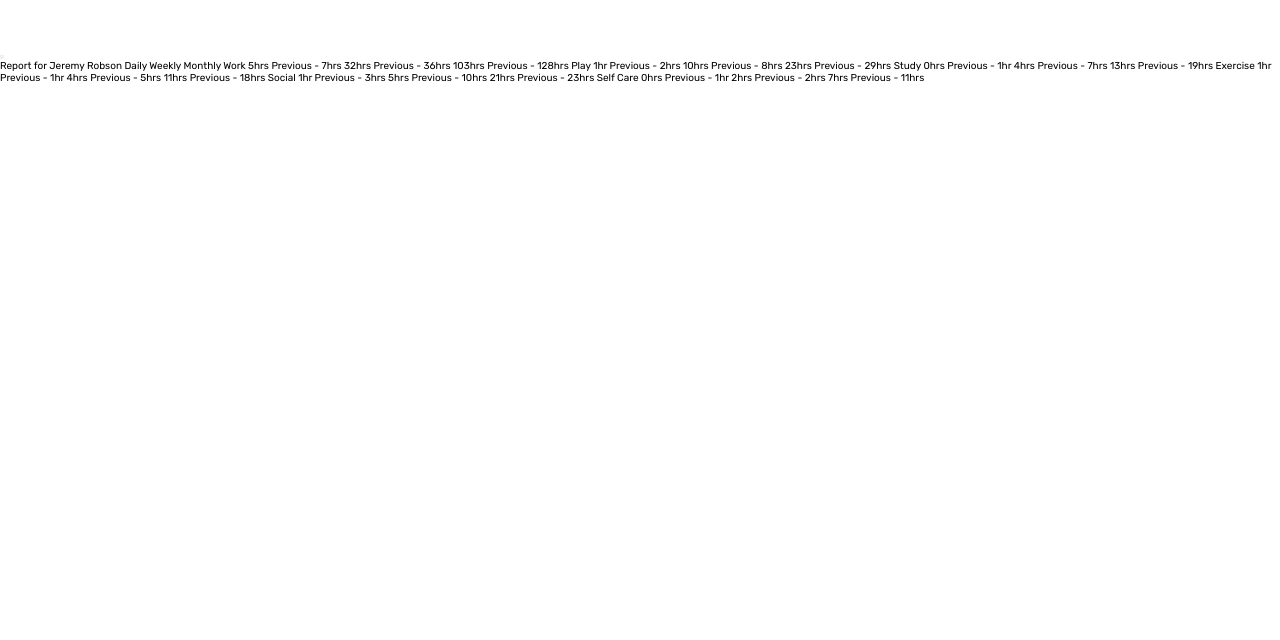
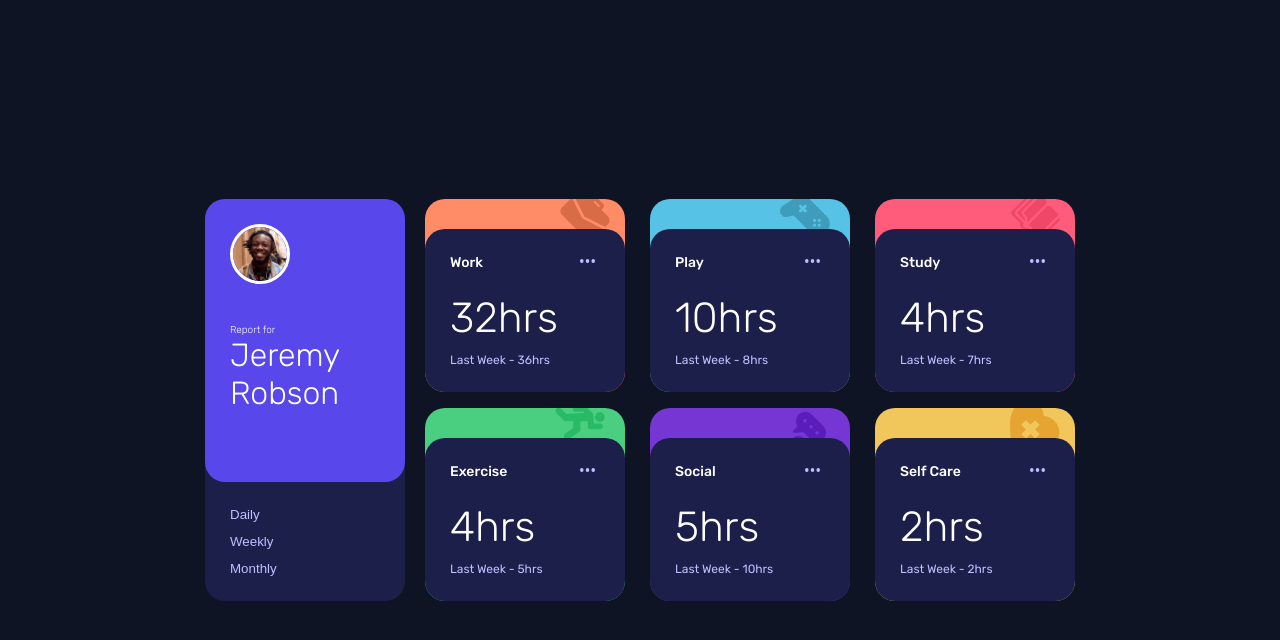
Before and after one commit to HernanChoquo161Dev/FEM-TimeTrackingDashboardMain, a plain HTML site: page index.html in a window 1280 px wide. Drawn offline with Linux system fonts and the light colour scheme.

Commit message:
add solution design desktop - CSS - HTML

```diff
--- a/css/style.css
+++ b/css/style.css
@@ -12,6 +12,8 @@
   --color-dark-blue: hsl(235, 46%, 20%);
   --color-desaturated-blue: hsl(235, 45%, 61%);
   --color-pale-blue: hsl(236, 100%, 87%);
+
+  --color-dark-blue-opacity: hsl(236, 41%, 34%);
 }
 /*normalize*/
 *,
@@ -29,5 +31,185 @@ html {
 body {
   min-height: 100vh;
 
+  background-color: var(--color-very-dark-blue);
+
+  color: #ffffff;
   font-family: "Rubik", sans-serif;
 }
+/*main page*/
+.main-page {
+  position: relative;
+  top: 50vh;
+  transform: translateY(-50%);
+}
+/*component*/
+.tracking-dashboard {
+  display: flex;
+  justify-content: center;
+}
+/*usuario section*/
+.tracking-dashboard__user-box {
+  background-color: var(--color-dark-blue);
+
+  display: flex;
+  flex-direction: column;
+  flex: 0 0 200px;
+
+  margin-right: 2rem;
+
+  border-radius: 2rem;
+}
+/*info user block*/
+.info-user {
+  background-color: var(--color-blue);
+
+  max-width: 20rem;
+
+  padding: 2.5rem;
+  padding-bottom: 7rem;
+
+  border-radius: 2rem;
+}
+.info-user__image-box {
+  width: 6rem;
+
+  margin-bottom: 4rem;
+}
+.info-user__image {
+  display: block;
+  width: 100%;
+
+  border-radius: 50%;
+  border: 3px solid #ffffff;
+}
+.info-user__text {
+  font-weight: 300;
+}
+.info-user__name {
+  font-weight: 300;
+  font-size: 3.2rem;
+}
+/*time change block*/
+.time-change {
+  padding: 2.5rem;
+}
+.time-change__list {
+  list-style: none;
+}
+.time-change__option {
+  color: var(--color-pale-blue);
+  font-weight: 400;
+  font-size: 1.3rem;
+}
+.time-change__option--margin {
+  margin-bottom: 1.2rem;
+}
+.time-change__change-time {
+  padding-right: 2rem;
+
+  color: inherit;
+
+  background-color: transparent;
+  border: none;
+
+  transition-duration: 0.5s;
+}
+.time-change__change-time:hover {
+  color: #ffffff;
+  transform: scale(1.1);
+}
+/*time tracking section*/
+.tracking-dashboard__tracking-box {
+  display: flex;
+  align-content: space-between;
+  justify-content: space-between;
+
+  flex-basis: 65rem;
+  flex-wrap: wrap;
+}
+/*time tracking block*/
+.time-tracking {
+  background-repeat: no-repeat;
+  background-size: 5rem;
+  background-position: top -0.8rem right 1.5rem;
+
+  width: 20rem;
+
+  padding-top: 3rem;
+
+  border-radius: 2rem;
+}
+.time-tracking:nth-child(1) {
+  background-color: var(--color-orange);
+  background-image: url(../images/icon-work.svg);
+}
+.time-tracking:nth-child(2) {
+  background-color: var(--color-light-blue);
+  background-image: url(../images/icon-play.svg);
+  background-position: top -0.4rem right 2rem;
+}
+.time-tracking:nth-child(3) {
+  background-color: var(--color-red);
+  background-image: url(../images/icon-study.svg);
+}
+.time-tracking:nth-child(4) {
+  background-color: var(--color-green);
+  background-image: url(../images/icon-exercise.svg);
+  background-position: top -0.2rem right 2rem;
+}
+.time-tracking:nth-child(5) {
+  background-color: var(--color-violet);
+  background-image: url(../images/icon-social.svg);
+  background-position: top 0rem right 2rem;
+}
+.time-tracking:nth-child(6) {
+  background-color: var(--color-yellow);
+  background-image: url(../images/icon-self-care.svg);
+}
+.time-tracking__content {
+  background-color: var(--color-dark-blue);
+  height: 100%;
+
+  padding: 2.5rem;
+
+  border-radius: 2rem;
+}
+.time-tracking__content:hover {
+  background-color: var(--color-dark-blue-opacity);
+}
+/*cell theme block*/
+.cell-theme {
+  margin-bottom: 2.2rem;
+}
+.cell-theme__text {
+  display: inline;
+  font-size: 1.4rem;
+  font-weight: 500;
+}
+.cell-theme__change {
+  background-color: transparent;
+  float: right;
+
+  padding: 0.5rem;
+
+  border: none;
+
+  transition-duration: 0.5s;
+}
+.cell-theme__image {
+  display: block;
+  width: 1.5rem;
+}
+.cell-theme__change:hover {
+  transform: scale(1.2);
+}
+.time-tracking__time {
+  font-size: 4.2rem;
+  font-weight: 300;
+
+  margin-bottom: 1rem;
+}
+.time-tracking__text {
+  color: var(--color-pale-blue);
+  font-size: 1.2rem;
+}
--- a/index.html
+++ b/index.html
@@ -15,92 +15,113 @@
   <link rel="stylesheet" href="./css/style.css">
 </head>
 <body>
-
-  <main class="main-class">
+  <!--main page-->
+  <main class="main-page">
+    <!--conponent-->
     <div class="tracking-dashboard">
-      <div class="tracking-dashboard__usuario-box">
-        <div class="tracking-dashboard__image-box">
-          <img src="" alt="" class="tracking-dashboard__image">
+      <!--user section-->
+      <div class="tracking-dashboard__user-box">
+        <!--info user block-->
+        <div class="info-user">
+          <div class="info-user__image-box">
+            <img src="./images/image-jeremy.png" alt="user" class="info-user__image">
+          </div>
+          <span class="info-user__text">Report for</span>
+          <h1 class="info-user__name">Jeremy Robson</h1>
         </div>
-        <span class="tracking-dashboard__text"></span>
-        <h1 class="tracking-dashboard__name"></h1>
+        <!--time change block-->
         <div class="time-change">
           <ul class="time-change__list">
-            <li class="time-change__option"></li>
-            <li class="time-change__option"></li>
-            <li class="time-change__option"></li>
+            <li class="time-change__option time-change__option--margin">
+              <button class="time-change__change-time">Daily</button>
+            </li>
+            <li class="time-change__option time-change__option--margin">
+              <button class="time-change__change-time">Weekly</button>
+            </li>
+            <li class="time-change__option">
+              <button class="time-change__change-time">Monthly</button>
+            </li>
           </ul>
         </div>
       </div>
-      <div class="time-tracking">
-        <div class="time-cell">
-          <div class="time-cell__content">
+      <!--time tracking section-->
+      <div class="tracking-dashboard__tracking-box">
+        <!--time tracking block-->
+        <div class="time-tracking">
+          <div class="time-tracking__content">
+            <!--cell theme block-->
             <div class="cell-theme">
               <h2 class="cell-theme__text"></h2>
-              <button class="cell-theme__change"></button>
+              <button class="cell-theme__change">
+                <img src="./images/icon-ellipsis.svg" alt="" class="cell-theme__image">
+              </button>
             </div>
-            <h1 class="time-cell__time"></h1>
-            <p class="time-cell__text"></p>
+            <h1 class="time-tracking__time"></h1>
+            <p class="time-tracking__text"></p>
           </div>
         </div>
-      </div>
+        <div class="time-tracking">
+          <div class="time-tracking__content">
+            <div class="cell-theme">
+              <h2 class="cell-theme__text"></h2>
+              <button class="cell-theme__change">
+                <img src="./images/icon-ellipsis.svg" alt="" class="cell-theme__image">
+              </button>
+            </div>
+            <h1 class="time-tracking__time"></h1>
+            <p class="time-tracking__text"></p>
+          </div>
+        </div>
+        <div class="time-tracking">
+          <div class="time-tracking__content">
+            <div class="cell-theme">
+              <h2 class="cell-theme__text"></h2>
+              <button class="cell-theme__change">
+                <img src="./images/icon-ellipsis.svg" alt="" class="cell-theme__image">
+              </button>
+            </div>
+            <h1 class="time-tracking__time"></h1>
+            <p class="time-tracking__text"></p>
+          </div>
+        </div>
+        <div class="time-tracking">
+          <div class="time-tracking__content">
+            <div class="cell-theme">
+              <h2 class="cell-theme__text"></h2>
+              <button class="cell-theme__change">
+                <img src="./images/icon-ellipsis.svg" alt="" class="cell-theme__image">
+              </button>
+            </div>
+            <h1 class="time-tracking__time"></h1>
+            <p class="time-tracking__text"></p>
+          </div>
+        </div>
+        <div class="time-tracking">
+          <div class="time-tracking__content">
+            <div class="cell-theme">
+              <h2 class="cell-theme__text"></h2>
+              <button class="cell-theme__change">
+                <img src="./images/icon-ellipsis.svg" alt="" class="cell-theme__image">
+              </button>
+            </div>
+            <h1 class="time-tracking__time"></h1>
+            <p class="time-tracking__text"></p>
+          </div>
+        </div>
+        <div class="time-tracking">
+          <div class="time-tracking__content">
+            <div class="cell-theme">
+              <h2 class="cell-theme__text"></h2>
+              <button class="cell-theme__change">
+                <img src="./images/icon-ellipsis.svg" alt="" class="cell-theme__image">
+              </button>
+            </div>
+            <h1 class="time-tracking__time"></h1>
+            <p class="time-tracking__text"></p>
+          </div>
+        </div>
     </div>
   </main>
-
-  Report for
-  Jeremy Robson
-
-  Daily
-  Weekly
-  Monthly
-
-  Work
-  5hrs <!-- daily -->
-  Previous - 7hrs <!-- daily -->
-  32hrs <!-- weekly -->
-  Previous - 36hrs <!-- weekly -->
-  103hrs <!-- monthly -->
-  Previous - 128hrs <!-- monthly -->
-
-  Play
-  1hr <!-- daily -->
-  Previous - 2hrs <!-- daily -->
-  10hrs <!-- weekly -->
-  Previous - 8hrs <!-- weekly -->
-  23hrs <!-- monthly -->
-  Previous - 29hrs <!-- monthly -->
-
-  Study
-  0hrs <!-- daily -->
-  Previous - 1hr <!-- daily -->
-  4hrs <!-- weekly -->
-  Previous - 7hrs <!-- weekly -->
-  13hrs <!-- monthly -->
-  Previous - 19hrs <!-- monthly -->
-
-  Exercise
-  1hr <!-- daily -->
-  Previous - 1hr <!-- daily -->
-  4hrs <!-- weekly -->
-  Previous - 5hrs <!-- weekly -->
-  11hrs <!-- monthly -->
-  Previous - 18hrs <!-- monthly -->
-
-  Social
-  1hr <!-- daily -->
-  Previous - 3hrs <!-- daily -->
-  5hrs <!-- weekly -->
-  Previous - 10hrs <!-- weekly -->
-  21hrs <!-- monthly -->
-  Previous - 23hrs <!-- monthly -->
-
-  Self Care
-  0hrs <!-- daily -->
-  Previous - 1hr <!-- daily -->
-  2hrs <!-- weekly -->
-  Previous - 2hrs <!-- weekly -->
-  7hrs <!-- monthly -->
-  Previous - 11hrs <!-- monthly -->
 
   <script type="text/javascript" src="./json/data.json"></script>
   <script type="text/javascript" src="./js/script.js"></script>
--- a/js/script.js
+++ b/js/script.js
@@ -0,0 +1,29 @@
+
+
+/*fetch("../json/data.json")
+  .then(response => response.json())
+  .then(json => console.log(json))
+  .catch(error => console.log(error));*/
+
+fetch("../json/data.json")
+  .then(response => response.json())
+  .then(data => {
+    const tittleTracking = document.querySelectorAll(".cell-theme__text");
+    const timeTracking = document.querySelectorAll(".time-tracking__time");
+    const trackingSummary = document.querySelectorAll(".time-tracking__text");
+
+    for(a = 0; a < tittleTracking.length; a++){
+        tittleTracking[a].textContent = data[a].title;
+        timeTracking[a].textContent = data[a].timeframes.weekly.current + "hrs";
+        trackingSummary[a].textContent = "Last Week - " + data[a].timeframes.weekly.previous + "hrs";
+    }
+
+    console.log(data);
+    console.log(data[0]);
+    console.log(data[0].timeframes.weekly);
+  })
+  .catch(error => console.log(error));
+
+
+  sendForm.addEventListener('click', function (event) {
+});
```
